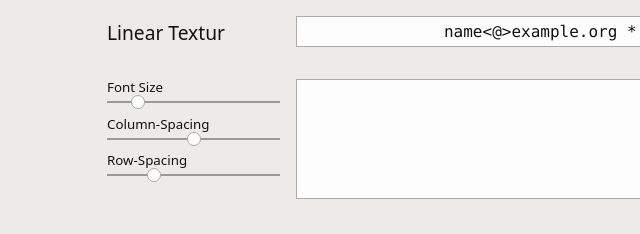
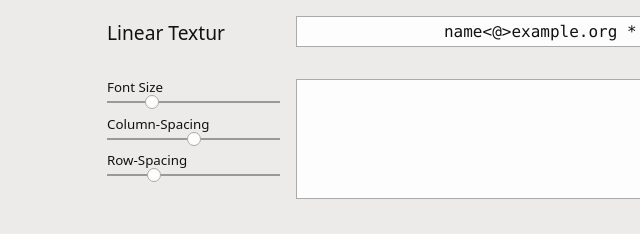
Before and after one commit to florianpircher/LinearTextur, a plain HTML site: page index.html in a window 1280 px wide. Shown: the full height of the page, 13-653 px from the left. Drawn offline with Linux system fonts and the light colour scheme.

Commit message:
Increase default font size

```diff
--- a/index.html
+++ b/index.html
@@ -33,8 +33,8 @@
 				</label>
 				<input class="slider" id="font-size-slider" type="range"
 					title="doubleclick to reset"
-					value="2"
-					data-default="2"
+					value="3"
+					data-default="3"
 					min="0.2"
 					max="12"
 					step="0.1">
```
